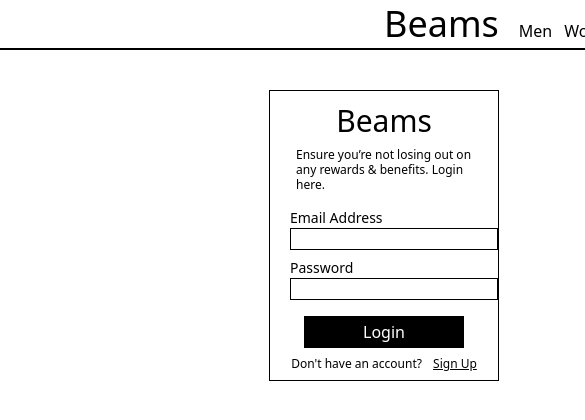
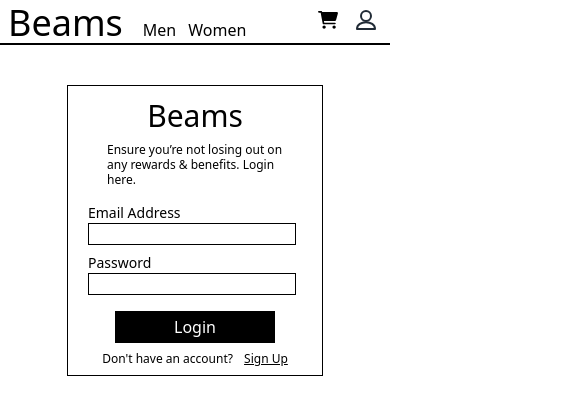
Before and after one commit to applecheo/Beams-E-commerce---client, a React (Create React App) app: page /login in a window 390 px wide. Shown: the top 420 px of the page, 585 px wide, since content can reach past the window. Built offline with nearby package versions, Linux system fonts and the light colour scheme.

Commit message:
make login and navbar responsive

```diff
--- a/src/components/Navbar.tsx
+++ b/src/components/Navbar.tsx
@@ -10,9 +10,9 @@ const Navbar = () => {
     const { openCart } = useShoppingCart();
 
     return (
-        <div className=" flex items-center justify-between border-b-2 px-96 py-1 border-black">
+        <div className="sm:flex items-baseline border-b-2 border-black justify-between min-w-full px-2 xl:px-64 2xl:px-80">
             <div>
-                <NavLink to={"/"} className=" text-4xl">
+                <NavLink to={"/"} className=" text-4xl ">
                     Beams
                 </NavLink>
                 <NavLink to={"/men"} className="pl-5 text-base">
@@ -23,17 +23,13 @@ const Navbar = () => {
                 </NavLink>
             </div>
 
-            <div className=" flex items-center justify-evenly h-10 " data-testid="cart-svg">
+            <div className="sm:flex items-center justify-evenly h-10" data-testid="cart-svg">
                 <button className="w-5 h-8 relative " onClick={openCart}>
                     <svg xmlns="http://www.w3.org/2000/svg" viewBox="0 0 576 512" fill="currentColor" className="">
                         <path d="M96 0C107.5 0 117.4 8.19 119.6 19.51L121.1 32H541.8C562.1 32 578.3 52.25 572.6 72.66L518.6 264.7C514.7 278.5 502.1 288 487.8 288H170.7L179.9 336H488C501.3 336 512 346.7 512 360C512 373.3 501.3 384 488 384H159.1C148.5 384 138.6 375.8 136.4 364.5L76.14 48H24C10.75 48 0 37.25 0 24C0 10.75 10.75 0 24 0H96zM128 464C128 437.5 149.5 416 176 416C202.5 416 224 437.5 224 464C224 490.5 202.5 512 176 512C149.5 512 128 490.5 128 464zM512 464C512 490.5 490.5 512 464 512C437.5 512 416 490.5 416 464C416 437.5 437.5 416 464 416C490.5 416 512 437.5 512 464z" />
                     </svg>
                 </button>
-                <div
-                    className="relative inline-block text-left "
-                    onMouseEnter={() => setOpen(true)}
-                    onMouseLeave={() => setOpen(false)}
-                >
+                <div className="cursor-pointer " onMouseEnter={() => setOpen(true)} onMouseLeave={() => setOpen(false)}>
                     <div>
                         <div className="w-5 ml-4 mr-2">
                             <svg
--- a/src/pages/Login/index.tsx
+++ b/src/pages/Login/index.tsx
@@ -40,7 +40,7 @@ const Login = () => {
     });
     return (
         <>
-            <div className="mx-96 flex justify-center">
+            <div className="sm: flex justify-center lg:mt-4">
                 <div className="border border-black w-64 text-sm my-10">
                     <form onSubmit={formik.handleSubmit}>
                         <div className="flex flex-col items-center ">
--- a/tailwind.config.js
+++ b/tailwind.config.js
@@ -3,7 +3,7 @@ module.exports = {
     content: ["./src/**/*.{js,jsx,ts,tsx}"],
     theme: {
         screens: {
-            sm: "640px",
+            sm: "360px",
             // => @media (min-width: 640px) { ... }
 
             md: "768px",
```
